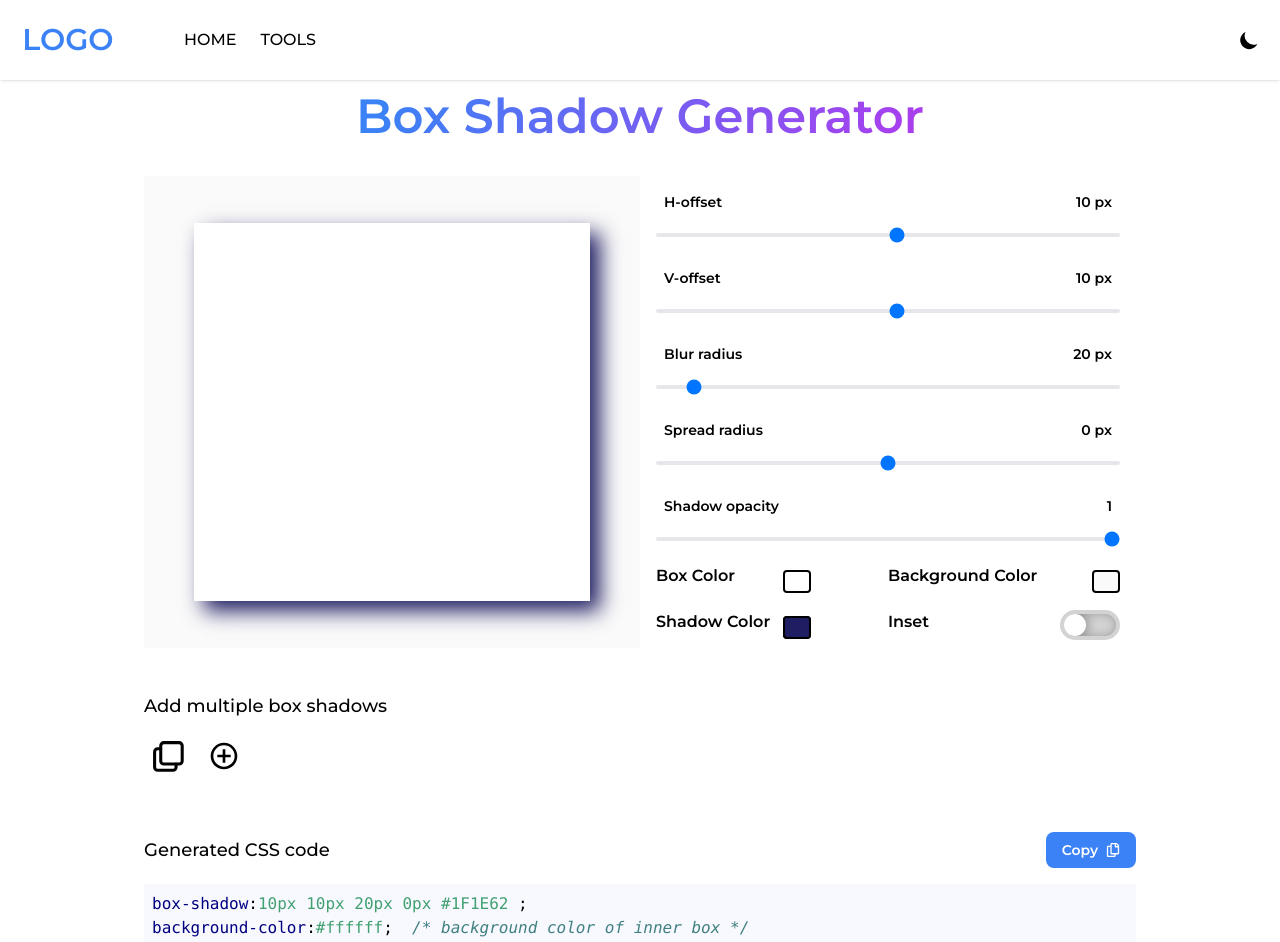
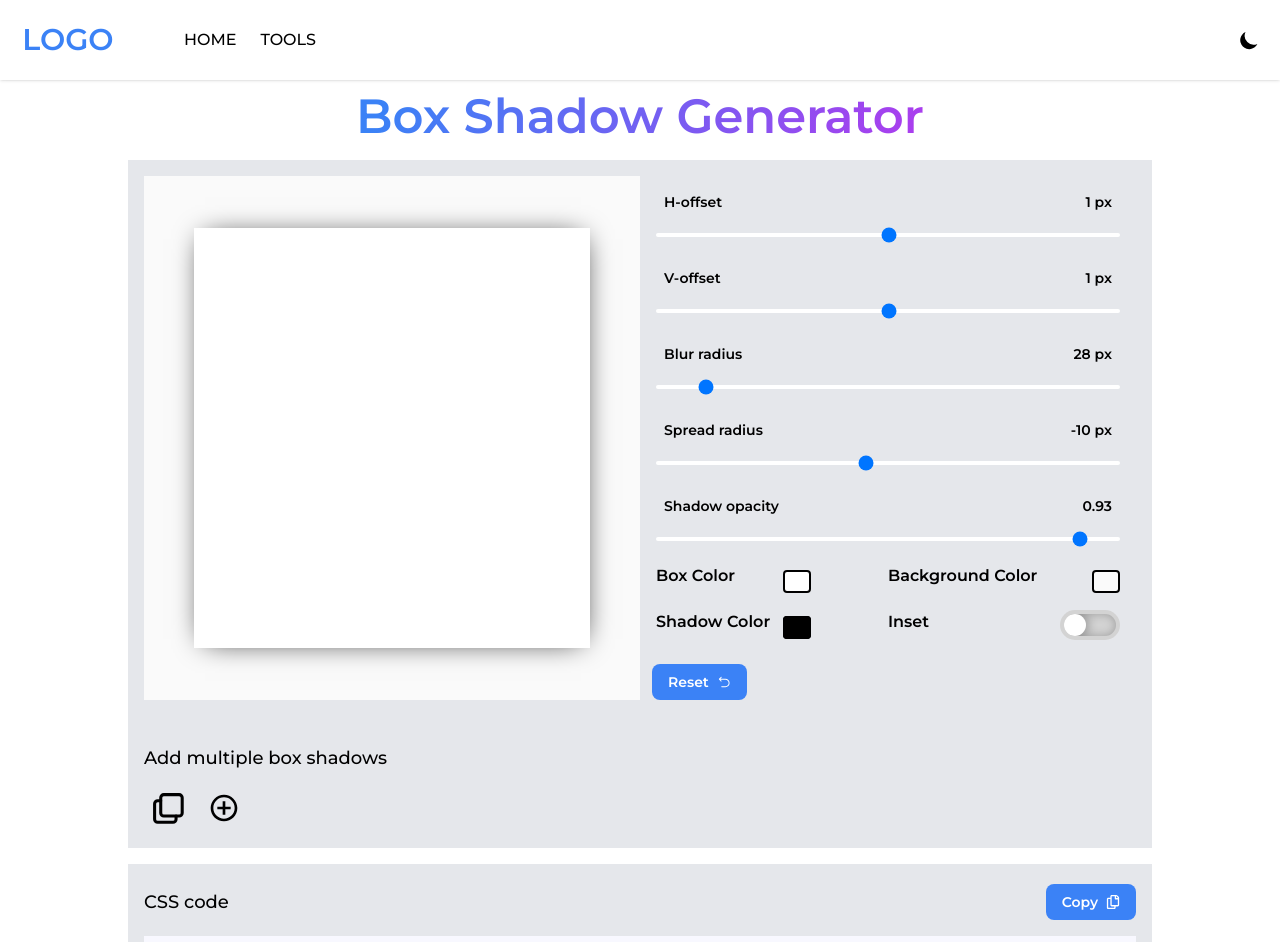
Before and after one commit to sahiltallnia222/next-web-app, a Next.js app: page /tools/css-generators/box-shadow in a window 1280 px wide. Shown: the top 942 px of the page. Built offline with nearby package versions, Linux system fonts and the light colour scheme.

Commit message:
box shadow reset property

```diff
--- a/pages/tools/css-generators/box-animations.js
+++ b/pages/tools/css-generators/box-animations.js
@@ -12,18 +12,6 @@ import { FaRegCopy } from "react-icons/fa";
 export default function TextAnimations() {
   const textRef = useRef();
   const [play, setPlay] = useState("");
-  //   const toggleAnimationClass = () => {
-  //     if (!textRef.current.classList.contains("textAnimations")) {
-  //       textRef.current.classList.add("textAnimations");
-  //       setTimeout(() => {
-  //         textRef.current.classList.remove("textAnimations");
-  //       }, 1000);
-  //     } else {
-  //       textRef.current.classList.remove("textAnimations");
-  //     }
-  //   };
-
-
   const codeCopyNotification = () => {
     toast.success("Code copied successfully !", {
       position: "top-center",
@@ -144,13 +132,13 @@ ${play=='animation1'?`.animation1 {
   return (
     <>
       <Head>
-        <title>Box Animations</title>
+        <title>CSS Box Animations</title>
       </Head>
       <div className="lg:w-[64rem] mx-auto w-full ">
         <h1
           className={`md:text-5xl text-4xl text-blue-500 text-center font-semibold pb-5  pt-3 ${styles.textGrad}`}
         >
-          Box Animations
+          CSS Box Animations
         </h1>
         <div>
           <style jsx>{`
@@ -263,7 +251,8 @@ ${play=='animation1'?`.animation1 {
             }
 
           `}</style>
-          <div className="dark:bg-[#1d2537] bg-gray-100 dark:text-white p-4">
+          <div className="dark:bg-[#1d2537] bg-gray-200 dark:text-white p-4">
+            {/* Generator box */}
             <div className=" grid grid-cols-2 md:grid-cols-4 gap-3">
               <div className="h-96 md:h-auto grid grid-cols-1 gap-2">
                 <div
@@ -368,8 +357,10 @@ ${play=='animation1'?`.animation1 {
                 </div>
               </div>
             </div>
+            {/* End of generated box */}
           </div>
-          <div className="dark:bg-[#1d2537] bg-gray-100 mt-4 p-4">
+          {/* code section */}
+          <div className="dark:bg-[#1d2537] bg-gray-200 mt-4 p-4">
             <div className="w-full dark:text-white">
               <div className="flex items-center justify-between mb-3">
                 <p className="font-medium text-lg py-2">HTML Code</p>
@@ -409,6 +400,7 @@ ${play=='animation1'?`.animation1 {
               </SyntaxHighlighter>
             </div>
           </div>
+          {/* code section end */}
         </div>
       </div>
     </>
--- a/pages/tools/css-generators/box-shadow.js
+++ b/pages/tools/css-generators/box-shadow.js
@@ -9,25 +9,15 @@ import { MdOutlineAddCircleOutline } from "react-icons/md";
 import { TbBoxMultiple } from "react-icons/tb";
 import { FaRegCopy } from "react-icons/fa";
 import { TiDelete } from "react-icons/ti";
+import {RxReset} from 'react-icons/rx'
 export default function Boxshadow() {
   const [shadowNo, setShadowNo] = useState(0);
   const [shadow, setShadow] = useState({
-    boxShadow: "7px 10px 8px -7px #1F1E62",
+    boxShadow: "1px 1px 28px -10px #1F1E62",
     boxColor: "#ffffff",
     bgColor: "#fafafa",
   });
-  const [shadows, setShadows] = useState([
-    {
-      hOffset: 10,
-      vOffset: 10,
-      bRadius: 20,
-      sRadius: 0,
-      sOpacity: 1,
-      sColor: "#1F1E62",
-      sHexCode: "#1F1E62",
-      inset: false,
-    },
-  ]);
+  const [shadows, setShadows] = useState([]);
 
   function hexToRGB(hex, alpha = 1) {
     var r = parseInt(hex.slice(1, 3), 16),
@@ -57,11 +47,11 @@ export default function Boxshadow() {
     const values = [...shadows];
 
     values.push({
-      hOffset: 10,
-      vOffset: 10,
-      bRadius: 20,
-      sRadius: 0,
-      sOpacity: 1,
+      hOffset: 1,
+      vOffset: 1,
+      bRadius: 28,
+      sRadius: -10,
+      sOpacity: 0.93,
       sColor: randomHexColorCode(),
       sHexCode: randomHexColorCode(),
       inset: false,
@@ -69,9 +59,48 @@ export default function Boxshadow() {
     setShadows(values);
     setShadowNo(shadows.length);
   };
-
+  const handleGenReset=()=>{
+    let values=[{
+      hOffset: 1,
+      vOffset: 1,
+      bRadius: 28,
+      sRadius: -10,
+      sOpacity: 1,
+      sColor: "#000000",
+      sHexCode: "#000000",
+      inset: false,
+    }]
+    setShadow({
+      boxShadow: "1px 1px 28px -10px #000000",
+      boxColor: "#ffffff",
+      bgColor: "#fafafa",
+    })
+    setShadowNo(0)
+    localStorage.setItem('box-shadow-generator',JSON.stringify(values))
+    setShadows(values)
+  }
+  useEffect(()=>{
+      if(window!=undefined && localStorage.getItem('box-shadow-generator') && JSON.parse(localStorage.getItem('box-shadow-generator')).length>0){
+        setShadows(JSON.parse(localStorage.getItem('box-shadow-generator')))
+      }
+      else{
+        let values=[{
+          hOffset: 1,
+          vOffset: 1,
+          bRadius: 28,
+          sRadius: -10,
+          sOpacity: 0.93,
+          sColor: "#000000",
+          sHexCode: "#000000",
+          inset: false,
+        }]
+        localStorage.setItem('box-shadow-generator',JSON.stringify(values))
+        setShadows(values)
+      }
+  },[])
   useEffect(() => {
     let boxShadow = "";
+    console.log('shadow');
     shadows.forEach((shadow) => {
       boxShadow += `${shadow.hOffset}px ${shadow.vOffset}px ${
         shadow.bRadius
@@ -84,6 +113,8 @@ export default function Boxshadow() {
       boxColor: shadow.boxColor,
       bgColor: shadow.bgColor,
     });
+    console.log(shadows);
+    if(shadows.length>0){localStorage.setItem('box-shadow-generator',JSON.stringify(shadows))}
   }, [shadows]);
   const removeShadow = (index) => {
     if (shadowNo == shadows.length - 1) {
@@ -97,7 +128,7 @@ export default function Boxshadow() {
       setShadows(values);
     }
   };
-
+// console.log(shadows);
   return (
     <>
       <Head>
@@ -105,12 +136,12 @@ export default function Boxshadow() {
       </Head>
       <div>
         {/* center div ------------------------------------------------------------------- */}
-        <div className="lg:w-[64rem] mx-auto w-full">
+        {shadows.length>0 && <div className="lg:w-[64rem] mx-auto w-full">
           <h1 className={`md:text-5xl text-4xl text-blue-500 text-center font-semibold pb-5  pt-3 ${styles.textGrad}`}>
             Box Shadow Generator
           </h1>
 
-          <div className="w-full grid grid-cols-1 items-center md:grid-cols-2 p-4 dark:text-white dark:bg-[#1d2537]">
+          <div className="w-full grid grid-cols-1 items-center md:grid-cols-2 p-4 dark:text-white bg-gray-200  dark:bg-[#1d2537]">
             {/* Left side of shadow generator. */}
             <div
               className=" flex justify-center items-center h-[40vh] md:h-full"
@@ -146,7 +177,7 @@ export default function Boxshadow() {
                     }}
                     min="-250"
                     max="250"
-                    className="w-full h-1 bg-gray-200 rounded-md appearance-none cursor-pointer"
+                    className="w-full h-1  rounded-md appearance-none cursor-pointer"
                   />
                 </div>
               </div>
@@ -167,7 +198,7 @@ export default function Boxshadow() {
                     }}
                     min="-250"
                     max="250"
-                    className="w-full h-1 bg-gray-200 rounded-md appearance-none cursor-pointer"
+                    className="w-full h-1  rounded-md appearance-none cursor-pointer"
                   />
                 </div>
               </div>
@@ -188,7 +219,7 @@ export default function Boxshadow() {
                     }}
                     min="0"
                     max="300"
-                    className="w-full h-1 bg-gray-200 rounded-md appearance-none cursor-pointer"
+                    className="w-full h-1  rounded-md appearance-none cursor-pointer"
                   />
                 </div>
               </div>
@@ -209,7 +240,7 @@ export default function Boxshadow() {
                       values[shadowNo].sRadius = e.target.value;
                       setShadows(values);
                     }}
-                    className="w-full h-1 bg-gray-200 rounded-md appearance-none cursor-pointer"
+                    className="w-full h-1  rounded-md appearance-none cursor-pointer"
                   />
                 </div>
               </div>
@@ -235,7 +266,7 @@ export default function Boxshadow() {
                       );
                       setShadows(values);
                     }}
-                    className="w-full h-1 bg-gray-200 rounded-md appearance-none cursor-pointer"
+                    className="w-full h-1  rounded-md appearance-none cursor-pointer"
                   />
                 </div>
               </div>
@@ -338,13 +369,19 @@ export default function Boxshadow() {
                   </div>
                 </div>
               </div>
+              <div className="px-3">
+              <button onClick={handleGenReset} className="mt-4 px-4 py-2 text-white flex items-center justify-between gap-2 font-semibold dark:hover:bg-blue-600 transition-all duration-300 border-blue-500 bg-blue-500 rounded-lg text-sm">
+                  <span>Reset</span>
+                  <span><RxReset /></span>
+                </button>
+              </div>
             </div>
             {/* End of right side of shadow generator. */}
           </div>
 
           {/* End of 2 boxes of box shadow generator */}
           {/* Multiple shadow box */}
-          <div className="p-4 dark:text-white dark:bg-[#1d2537]">
+          <div className="p-4 dark:text-white dark:bg-[#1d2537] bg-gray-200">
             <h2 className="font-medium text-lg py-3">
               Add multiple box shadows
             </h2>
@@ -386,9 +423,9 @@ export default function Boxshadow() {
 
           {/* End of multiple shadow section */}
           {/* Code section */}
-          <div className="w-full p-4 dark:text-white dark:bg-[#1d2537] mt-4">
+          <div className="w-full p-4 dark:text-white dark:bg-[#1d2537] mt-4 bg-gray-200">
           <div className="flex items-center justify-between mb-3">
-            <p className="font-medium text-lg py-2">Generated CSS code</p>
+            <p className="font-medium text-lg py-2">CSS code</p>
             <CopyToClipboard
               text={`box-shadow:${shadow.boxShadow}; \nbackground-color:${shadow.boxColor};  /* background color of inner box */ \nbackground-color:${shadow.bgColor};  /* background color of outer box (Paste this code in style of outer box.) */`}
               className=" px-4 py-2 text-white flex items-center justify-between gap-2 font-semibold dark:hover:bg-blue-600 transition-all duration-300 border-blue-500 bg-blue-500 rounded-lg text-sm"
@@ -403,7 +440,7 @@ export default function Boxshadow() {
           {/* End of code section */}
 
           {/* Box shadow examples */}
-          <div className="p-4 pb-7">
+          <div className="p-4 pb-7 bg-gray-200 dark:bg-[#1d2537] mt-4">
             <h2 className="text-2xl font-semibold pb-3 dark:text-white ">
               Box Shadow Examples
             </h2>
@@ -583,7 +620,7 @@ export default function Boxshadow() {
           {/* Box shadow examples section ends here */}
 
           {/* Explanation of box shadow starts from here */}
-          <div className="p-4 dark:text-white">
+          <div className="p-4 dark:text-white bg-gray-200 mt-4 dark:bg-[#1d2537]">
             <h2 className="text-3xl font-semibold pb-5 pt-3">
               Box Shadow Explanation
             </h2>
@@ -819,7 +856,7 @@ export default function Boxshadow() {
             </p>
           </div>
           {/* Explanation of box shadow end here */}
-        </div>
+        </div>}
 
         {/* center div ends here ------------------------------------------------------------------- */}
       </div>
```
Also changed, not shown: pages/tools/css-generators/border-radius-generator.js (+5 -38 lines).
